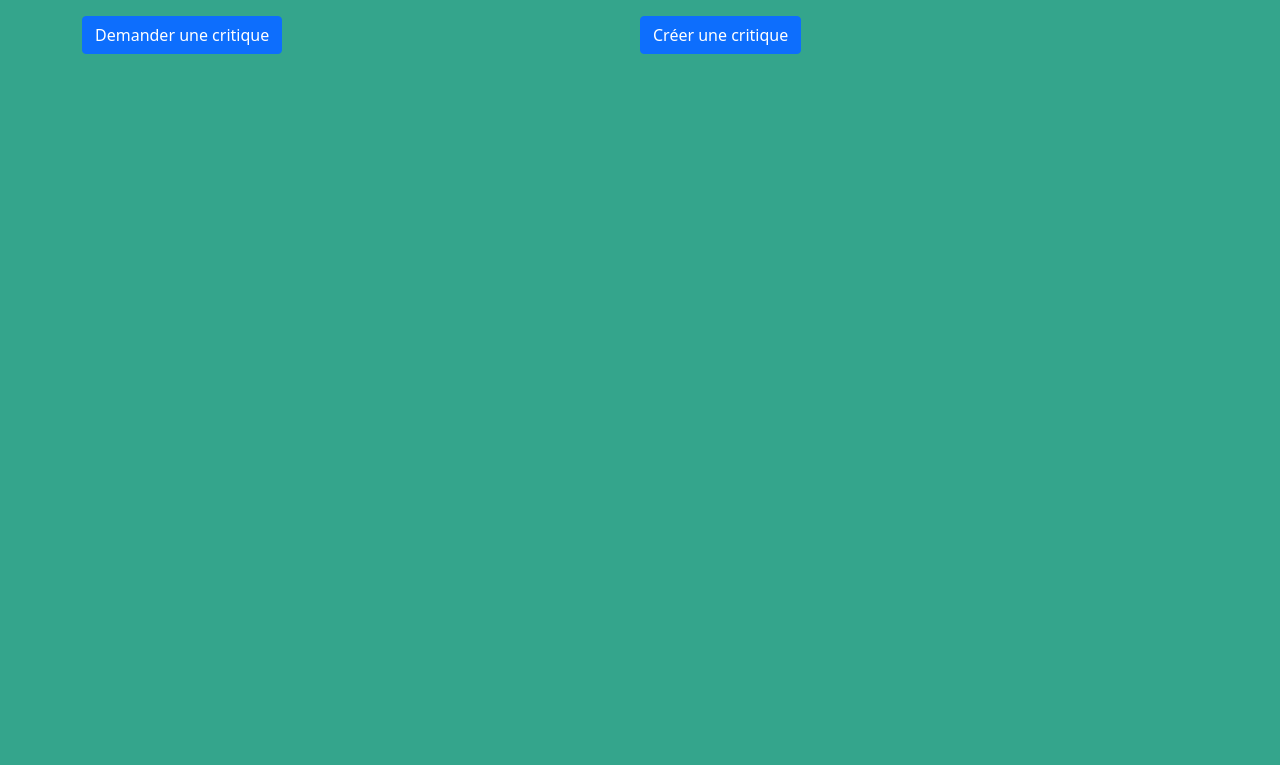
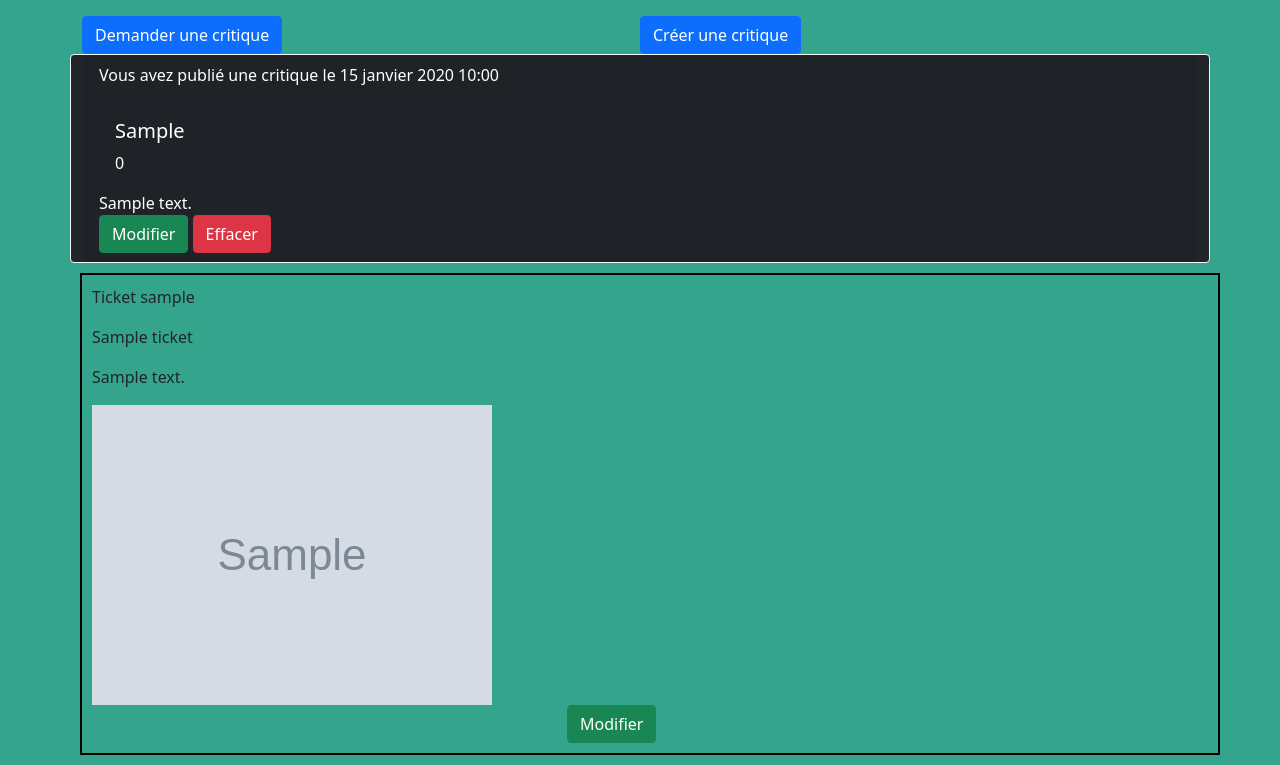
Before and after one commit to vianneyba/OPC_P09, a Django app: page /review/my_post/ in a window 1280 px wide. Shown: the part 70-835 px from the top of the page. Before the commit the page ends 124 px from the top, so only its background shows below. Run offline with Django 4.2, Linux system fonts and the light colour scheme; a user stored in the database is signed in; tables that the repository leaves empty hold one stand-in row (values such as "Sample post"); grey boxes marked "Sample" are stand-in pictures; some libraries are stand-ins or nearby versions.

Commit message:
add critique + fix

```diff
--- a/litreview/static/litreview/styles.css
+++ b/litreview/static/litreview/styles.css
@@ -52,3 +52,16 @@ legend {
     margin: 10px;
     padding: 10px;
 }
+
+.modal {
+    display: none;
+    position: fixed;
+    z-index: 1;
+    left: 0;
+    top: 0;
+    width: 100%;
+    height: 100%;
+    overflow: auto;
+    background-color: #474e5d;
+    padding-top: 50px;
+  }
--- a/review/forms.py
+++ b/review/forms.py
@@ -33,8 +33,7 @@ class ReviewForm(forms.ModelForm):
         fields = ('headline', 'rating', 'body')
         widgets = {
             'rating': forms.RadioSelect(attrs={
-                'class': 'form-control',
-                'placeholder':'Titre'}),
+                'class': 'd-flex form-check form-check-inline'}),
             'headline': forms.TextInput(attrs={
                 'class': 'form-control',
                 'placeholder':'Titre'}),
--- a/review/models.py
+++ b/review/models.py
@@ -36,7 +36,8 @@ class Review(models.Model):
     ticket = models.ForeignKey(to=Ticket, on_delete=models.CASCADE)
     rating = models.PositiveSmallIntegerField(
         choices=STAR_CHOICES,
-        validators=[MinValueValidator(0), MaxValueValidator(5)])
+        validators=[MinValueValidator(0), MaxValueValidator(5)],
+        default=1)
     headline = models.CharField(max_length=128)
     body = models.CharField(max_length=8192, blank=True)
     time_created = models.DateTimeField(auto_now_add=True)
--- /dev/null
+++ b/review/templates/review/part__modal_confirm.html
@@ -0,0 +1,27 @@
+<div id="modal_delete_review" class="modal">
+    <div class="container">
+        <div class="modal-header">
+            <h5 class="modal-title">Modal title</h5>
+        </div>
+        <div class="modal-body">
+            {% if post.content_type == 'REVIEW' %}
+                <p>Voulez-vous vraiment effacer la critique</p>
+            {% elif post.content_type == 'TICKET' %}
+                <p>Voulez-vous vraiment effacer le ticket</p>
+            {% endif %}
+        </div>
+
+        <div class="clearfix">
+            <button
+                type="button"
+                onclick="document.getElementById('modal_delete_review').style.display='none'"
+                class="btn btn-secondary">Cancel
+            </button>
+            {% if post.content_type == 'REVIEW' %}
+                <a class="btn btn-danger" href="{% url 'review:delete-review' ticket.pk %}">Delete</a>
+            {% elif post.content_type == 'TICKET' %}
+                <a class="btn btn-danger" href="{% url 'review:delete-ticket' ticket.pk %}">Delete</a>
+            {% endif %}
+        </div>
+    </div>
+</div>
--- a/review/templates/review/part__review.html
+++ b/review/templates/review/part__review.html
@@ -20,12 +20,18 @@
             </div>
             {% if not my_posts %}
                 {% include 'review/part__ticket.html' with ticket=post.ticket %}
-            {% else %}
-                <a class="btn btn-success" href="">Modifier</a>
-                <a class="btn btn-danger" href="">Effacer</a>
+            {% elif post.user == user %}
+                <a class="btn btn-success" href="{% url 'review:update-review' post.pk %}">Modifier</a>
+                <button
+                    class="btn btn-danger"
+                    onclick="document.getElementById('modal_delete_review').style.display='block'">Effacer
+                </button>
             {% endif %}
         </div>
     </div>
+
+    {% include 'review/part__modal_confirm.html' with ticket=post%}
+
 {% elif post.content_type == 'TICKET' %}
     {% include 'review/part__ticket.html' with ticket=post %}
 {% endif %}
--- a/review/templates/review/part__ticket.html
+++ b/review/templates/review/part__ticket.html
@@ -1,5 +1,30 @@
 <div class="ticket">
     <p>Ticket {{ ticket.user }}</p>
     <p>{{ ticket.title }}</p>
+    <p>{{ ticket.description }}</p>
     <img src="{{ ticket.image.url }}" alt="">
+
+    {% if title_page is None and ticket.closed_date is None %}
+        <div class="row justify-content-md-center mt-3">
+            <div class="col">
+                <a class="btn btn-success" href="{% url 'review:create-review-by-ticket' ticket.pk %}">Créer une critique</a>
+            </div>
+        </div>
+    {% endif %}
+
+    {% if ticket.user == user and my_posts == True %}
+        <div class="row justify-content-md-center">
+            <div class="col-md-2">
+                <a class="btn btn-success" href="">Modifier</a>
+            </div>
+
+            {% if ticket.closed_date == None %}
+            <div class="col-md-2">
+                <button class="btn btn-danger"
+                    onclick="document.getElementById('modal_delete_review').style.display='block'">Effacer
+                </button>
+            </div>
+            {% endif %}
+        </div>
+    {% endif %}
 </div>
--- a/review/urls.py
+++ b/review/urls.py
@@ -6,8 +6,12 @@ app_name= 'review'
 
 urlpatterns = [
 	path('accueil/', views.acceuil, name='accueil-review'),
-	path('create/', views.create_review, name='create-review'),
+	path('create/by-ticket/<int:pk>', views.create_review_by_ticket, name='create-review-by-ticket'),
+	path('review/create', views.create_review, name='create-review'),
+	path('review/update/<int:pk>', views.update_review, name='update-review'),
+	path('review/delete/<int:pk>', views.delete_review, name='delete-review'),
 	path('ticket/create/', views.create_ticket, name='create-ticket'),
+	path('ticket/delete/<int:pk>', views.delete_ticket, name='delete-ticket'),
 	path('subscription/', views.subscription, name='subscription'),
 	path('subscription/<int:pk>', views.unfollow, name='unfollow'),
 	path('my_post/', views.view_my_post, name='view-my-post'),
--- a/review/views.py
+++ b/review/views.py
@@ -1,18 +1,35 @@
 from itertools import chain
-from django.shortcuts import render, redirect
+from django.shortcuts import render, redirect, get_object_or_404
 from django.http import HttpResponse
 from django.contrib.auth.decorators import login_required
 from django.contrib.auth.models import User
 from review.models import UserFollows, Review, Ticket
 from review.forms import SubscriptionForm, TicketForm, ReviewForm
 from django.db.models import Value, Q, CharField
+from datetime import date
 
+def aggregation_tickets_reviews(tickets, reviews):
+    tickets = tickets.annotate(content_type=Value('TICKET', CharField()))
+    reviews = reviews.annotate(content_type=Value('REVIEW', CharField()))
+
+    posts = sorted(
+        chain(reviews, tickets),
+        key=lambda post: post.time_created,
+        reverse=True
+    )
+
+    return posts
+
+
+@login_required()
 def view_my_post(request):
     html_template = './review/accueil.html'
     reviews = Review.objects.filter(user=request.user)
+    tickets = Ticket.objects.filter(
+        user=request.user).order_by('-time_created')
     context = {
         'my_posts': True,
-        'reviews': reviews
+        'posts': aggregation_tickets_reviews(tickets, reviews)
     }
     return render(request, html_template, context)
 
@@ -24,20 +41,11 @@ def acceuil(request):
     reviews = Review.objects.filter(
         Q(user__id__in=followed_users) |
         Q(ticket__user=request.user)).order_by('-time_created')
-    reviews = reviews.annotate(content_type=Value('REVIEW', CharField()))
     tickets= Ticket.objects.filter(
-            user__id__in=followed_users).order_by('-time_created')
-    tickets = tickets.annotate(content_type=Value('TICKET', CharField()))
-    # tickets = Ticket.objects.filter(user__id=request.user.id)
-
-    posts = sorted(
-        chain(reviews, tickets),
-        key=lambda post: post.time_created,
-        reverse=True
-    )
+            user__id__in=followed_users, closed_date = None).order_by('-time_created')
 
     context = {
-        'posts': posts,
+        'posts': aggregation_tickets_reviews(tickets, reviews),
     }
 
     return render(request, html_template, context)
@@ -56,13 +64,73 @@ def create_ticket(request):
     return render(request, html_template, context={'form': form})
 
 @login_required()
+def delete_ticket(request, pk):
+    ticket = Ticket.objects.get(pk=pk)
+    ticket.delete()
+
+    return redirect('review:view-my-post')
+
+
+@login_required()
+def delete_review(request, pk):
+    review = Review.objects.get(pk=pk)
+    review.ticket.closed_date = None
+    review.ticket.save()
+    review.delete()
+
+    return redirect('review:view-my-post')
+
+def update_review(request, pk):
+    html_template = './review/create_review.html'
+    review = get_object_or_404(Review, id=pk)
+    form = ReviewForm(instance=review)
+
+    context = {
+        'title_page': 'with_ticket',
+        'review_form': form,
+        'ticket': ticket
+    }
+
+    return render(request, html_template, context)
+
+@login_required()
+def create_review_by_ticket(request, pk):
+    html_template = './review/create_review.html'
+    ticket = get_object_or_404(Ticket, id=pk)
+    form = ReviewForm()
+
+    if request.method == 'POST':
+        form = ReviewForm(request.POST)
+        if form.is_valid():
+            review = form.save(commit=False)
+            review.ticket = ticket
+            review.user = request.user
+            review.save()
+            ticket.closed_date = date.today()
+            ticket.save()
+            print("enregistrement")
+            return redirect('review:accueil-review')
+
+    context = {
+        'title_page': 'with_ticket',
+        'review_form': form,
+        'ticket': ticket
+    }
+
+    return render(request, html_template, context)
+
+@login_required()
 def create_review(request):
     html_template = './review/create_review.html'
     review_form = ReviewForm()
     ticket_form = TicketForm()
 
     return render(request, html_template,
-        {'review_form':review_form, 'ticket_form':ticket_form})
+        {
+            'title_page': 'without_ticket',
+            'review_form':review_form,
+            'ticket_form':ticket_form
+        })
 
 @login_required()
 def subscription(request):
```
Also changed, not shown: review/templates/review/create_review.html (+8 -4 lines).
